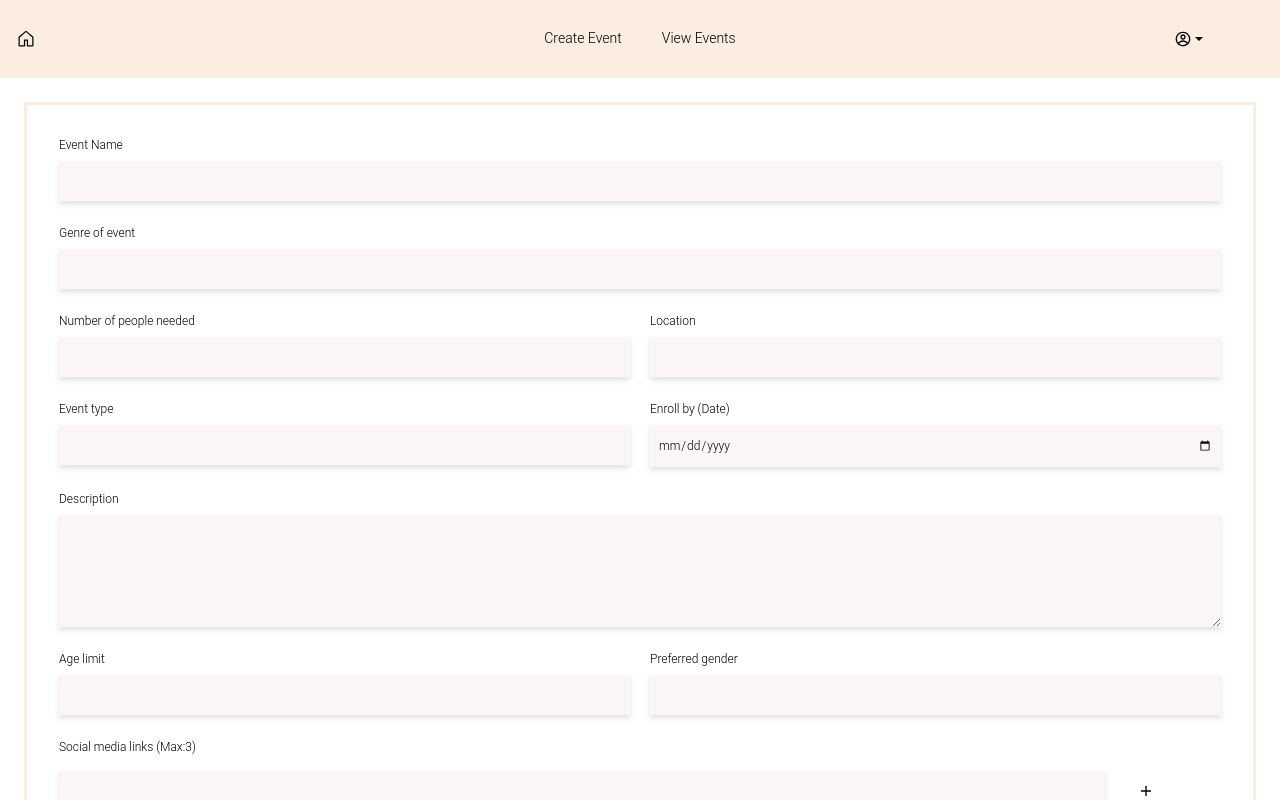
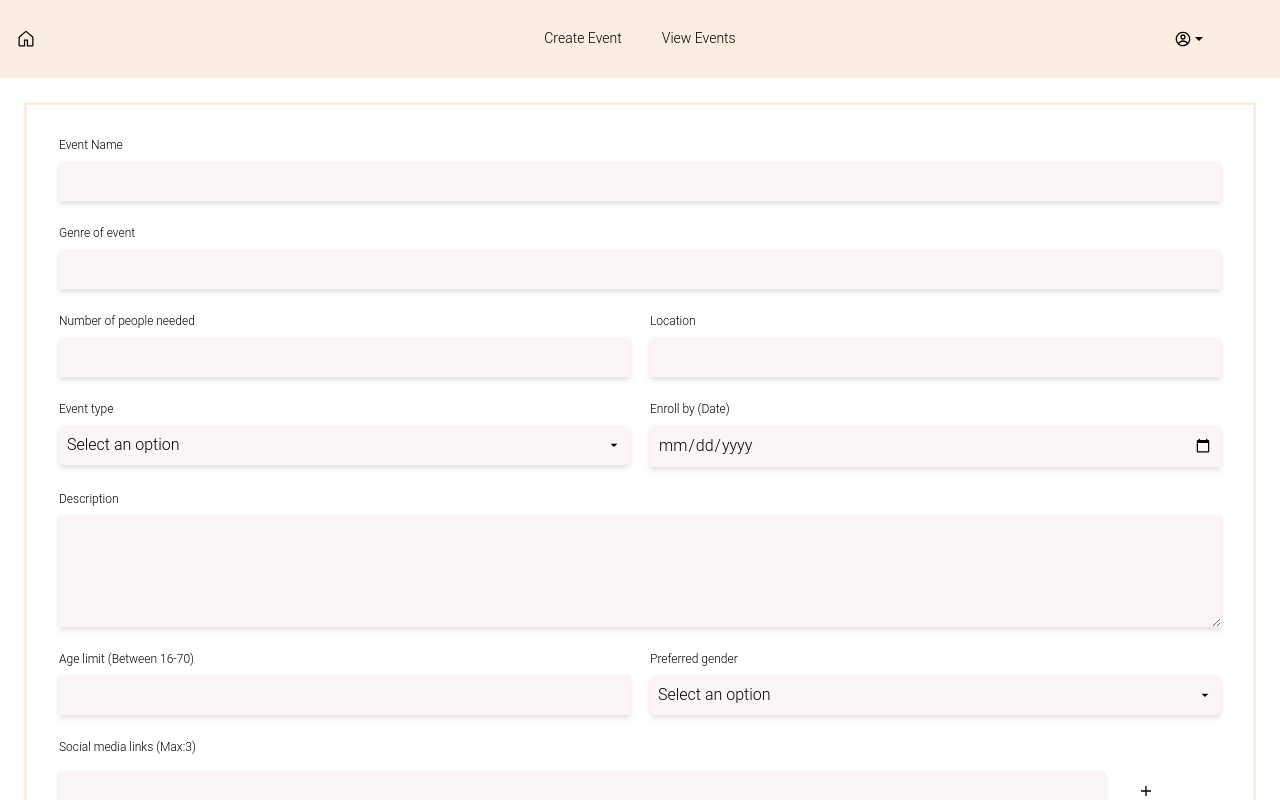
Before and after one commit to shwethaarajesh/project-i, a Next.js app: page /CreateListing in a window 1280 px wide. Shown: the top 800 px of the page. Built offline with nearby package versions, Linux system fonts and the light colour scheme.

Commit message:
Feat :  Added dropdown option

```diff
--- a/src/app/CreateListing/page.tsx
+++ b/src/app/CreateListing/page.tsx
@@ -5,11 +5,13 @@ import Header from "../components/Header/Header";
 import { ChangeEvent, useState } from "react";
 import { IoMdAdd } from "react-icons/io";
 import { FiMinus } from "react-icons/fi";
+import FormDropdown from "../components/FormDropdown/FormDropdown";
 
 export default function CreateListing() {
   const [eventName, setEventName] = useState("");
   const [genre, setGenre] = useState("");
   const [isFocused, setIsFocused] = useState(false);
+  const [isAgeLimitBroken, setIsAgeLimitBroken] = useState(false);
   const [noOfPeople, setNoOfPeople] = useState("");
   const [location, setLocation] = useState("");
   const [eventType, setEventType] = useState("");
@@ -48,7 +50,10 @@ export default function CreateListing() {
   };
 
   const onChangeAge = (event: ChangeEvent<HTMLInputElement>) => {
+    if (/^\d*$/.test(event.target.value)) {
+      setIsAgeLimitBroken(false);
       setAgeLimit(event.target.value);
+    }
   };
 
   const onChangeGender = (event: ChangeEvent<HTMLInputElement>) => {
@@ -80,6 +85,10 @@ export default function CreateListing() {
   };
 
   const onSubmit = () => {
+    const age = parseInt(ageLimit);
+    if (age < 16 || age > 70) {
+      setIsAgeLimitBroken(true);
+    }
     const eventJson = {
       eventName: eventName,
       eventGenre: genre,
@@ -95,7 +104,9 @@ export default function CreateListing() {
     console.log("Submitted", eventJson);
   };
 
+  const eventTypes = ["Outdoors", "Indoors", "Online"];
   const commonGenres = ["Movie", "Picnic", "Shopping", "Concert"];
+  const preferredGenders = ["Male", "Female", "Transgender", "Any"];
   return (
     <div className="">
       <div className="bg-primary-light p-4">
@@ -155,12 +166,14 @@ export default function CreateListing() {
           </div>
 
           <div className="grid grid-cols-2 gap-5">
-            <FormComponent
+            <FormDropdown
               header={"Event type"}
               stateName={eventType}
-              onChangeEventName={onChangenEventType}
+              onChangeEvent={onChangenEventType}
+              options={eventTypes}
+              selectedOption={eventType}
               onFocus={() => setIsFocused(false)}
-            ></FormComponent>
+            ></FormDropdown>
             <FormComponent
               header={"Enroll by (Date)"}
               stateName={enrollBy}
@@ -179,18 +192,27 @@ export default function CreateListing() {
           ></FormComponent>
 
           <div className="grid grid-cols-2 gap-5">
+            <div>
               <FormComponent
-              header={"Age limit"}
+                header={"Age limit (Between 16-70)"}
                 stateName={ageLimit}
                 onChangeEventName={onChangeAge}
                 onFocus={() => setIsFocused(false)}
               ></FormComponent>
-            <FormComponent
+              {isAgeLimitBroken && (
+                <div className=" mt-2 font-sans font-light text-xs text-red-500">
+                  Age can be between 16 - 70 only{" "}
+                </div>
+              )}
+            </div>
+            <FormDropdown
               header={"Preferred gender"}
               stateName={gender}
-              onChangeEventName={onChangeGender}
+              onChangeEvent={onChangeGender}
+              options={preferredGenders}
+              selectedOption={gender}
               onFocus={() => setIsFocused(false)}
-            ></FormComponent>
+            ></FormDropdown>
           </div>
 
           <div className="flex flex-col gap-4">
--- a/src/app/components/FormComponent/FormComponent.tsx
+++ b/src/app/components/FormComponent/FormComponent.tsx
@@ -31,7 +31,7 @@ export default function FormComponent(inputValues: {
           onFocus={inputValues.onFocus}
           onBlur={inputValues.onBlur}
           onChange={inputValues.onChangeEventName}
-          className="bg-secondary-extralight px-2 py-3 drop-shadow-md font-sans font-light text-xs"
+          className="bg-secondary-extralight p-2 drop-shadow-md font-sans font-light text-md"
         ></input>
       )}
       {inputValues.useTextArea && (
--- /dev/null
+++ b/src/app/components/FormDropdown/FormDropdown.tsx
@@ -0,0 +1,42 @@
+"use client";
+
+import { useState } from "react";
+import { MdArrowDropDown } from "react-icons/md";
+
+export default function FormDropdown(inputValues: {
+  header: string;
+  stateName: string;
+  onChangeEvent: any;
+  selectedOption: string;
+  options: string[];
+  onFocus?: any;
+  onBlur?: any;
+}) {
+  return (
+    <div className="flex flex-col gap-2">
+      <div className="font-sans font-light text-xs">{inputValues.header}</div>
+      <div>
+        <div className="relative inline-block w-full">
+          <select
+            value={inputValues.selectedOption}
+            onChange={inputValues.onChangeEvent}
+            className="appearance-none w-full bg-secondary-extralight p-2 drop-shadow-md font-sans font-light text-md rounded-md pr-8"
+          >
+            <option value="" disabled>
+              Select an option
+            </option>
+            {inputValues.options.map((option, index) => (
+              <option key={index} value={option}>
+                {option}
+              </option>
+            ))}
+          </select>
+          <MdArrowDropDown
+            size={16}
+            className="absolute right-2 top-1/2 transform -translate-y-1/2 pointer-events-none"
+          />
+        </div>
+      </div>
+    </div>
+  );
+}
```
Lines whose indentation alone changed are shown as unchanged.
